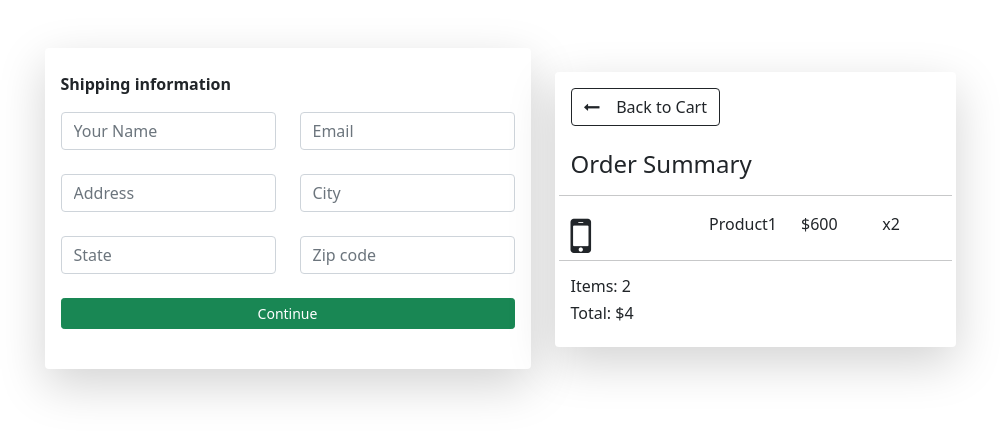
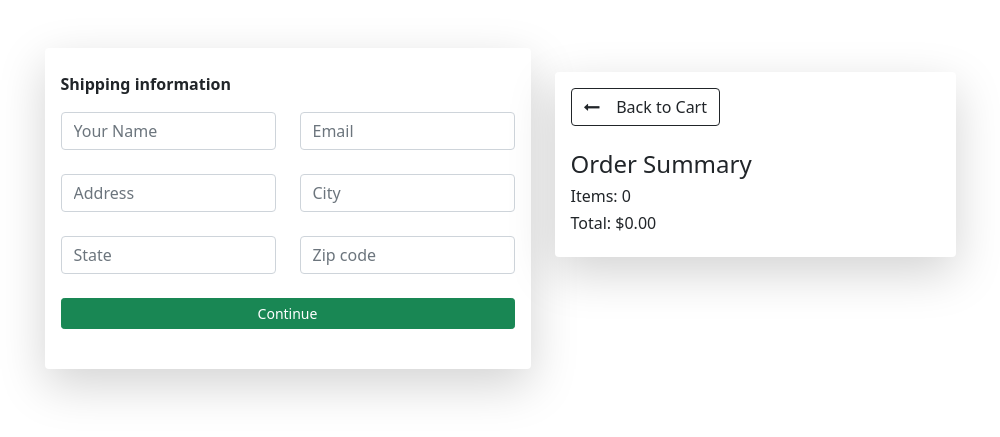
Before and after one commit to Qhareh/ecommerce, a Django app: page /checkout/ in a window 1280 px wide. Shown: the part 56-493 px from the top of the page, without its empty margins (140-1140 px from the left). Run offline with Django 4.2, Linux system fonts and the light colour scheme.

Commit message:
checkout page data

```diff
--- a/store/templates/store/cart.html
+++ b/store/templates/store/cart.html
@@ -32,7 +32,7 @@
 
     {% for item in items %}
     <div class="row">
-        <div class="col-lg-4"><img src="{{item.product.imageURL}}" class="w-25 img-fluid"></div>
+        <div class="col-lg-4"><img src="{{item.product.imageURL}}" class="img-fluid w-25"></div>
         <div class="col-lg-2 mt-4">
             <p>{{item.product.name}}</p>
         </div>
--- a/store/templates/store/checkout.html
+++ b/store/templates/store/checkout.html
@@ -43,16 +43,20 @@
                         aria-hidden="true"></i>
                     &nbsp;&nbsp; Back to Cart</a>
                 <h4 class="mt-4 ">Order Summary </h4>
+                {% for item in items %}
                 <div class="row d-flex mt-3">
                     <hr>
-                    <div style="flex: 2;"><i class="fa fa-mobile fa-3x" aria-hidden="true"></i></div>
-                    <div style="flex: 1;"><p>Product1</p></div>
-                    <div style="flex: 1;"><p>$600</p></div>
-                    <div style="flex: 1;"><p>x2</p></div>
+                    <div style="flex: 2;">
+                        <img src="{{item.product.imageURL}}" class="img-fluid w-50">
+                    </div>
+                    <div style="flex: 1;"><p>{{item.product.name}}</p></div>
+                    <div style="flex: 1;"><p>${{item.product.price|floatformat:2}}</p></div>
+                    <div style="flex: 1;"><p>x{{item.quantity}}</p></div>
                     <hr>
                 </div>
-                <h6>Items:   2</h6>
-				<h6>Total:   $4</h6>
+                {% endfor %}
+                <h6>Items: {{order.get_cart_items}}</h6>
+				<h6>Total: ${{order.get_cart_total|floatformat:2}}</h6>
             </div>
         </div>
     </div>
--- a/store/views.py
+++ b/store/views.py
@@ -14,11 +14,24 @@ def cart(request):
 		order, created = Order.objects.get_or_create(customer=customer, complete= False)
 		items = order.orderitem_set.all()
 	else:
+
 		items = []
 		order = {'get_cart_total':0, 'get_cart_items':0}
+
 	context = {'items': items, 'order':order}
 	return render(request, 'store/cart.html', context)
 
 def checkout(request):
-	context = {}
+	if request.user.is_authenticated:
+		customer = request.user.customer
+		order, created = Order.objects.get_or_create(customer=customer, complete= False)
+		items = order.orderitem_set.all()
+
+	else:
+
+		# crete empty cart for now for nonlogged in users
+		items = []
+		order = {'get_cart_total':0, 'get_cart_items':0}
+
+	context = {'items': items, 'order':order}
 	return render(request, 'store/checkout.html', context)
```
